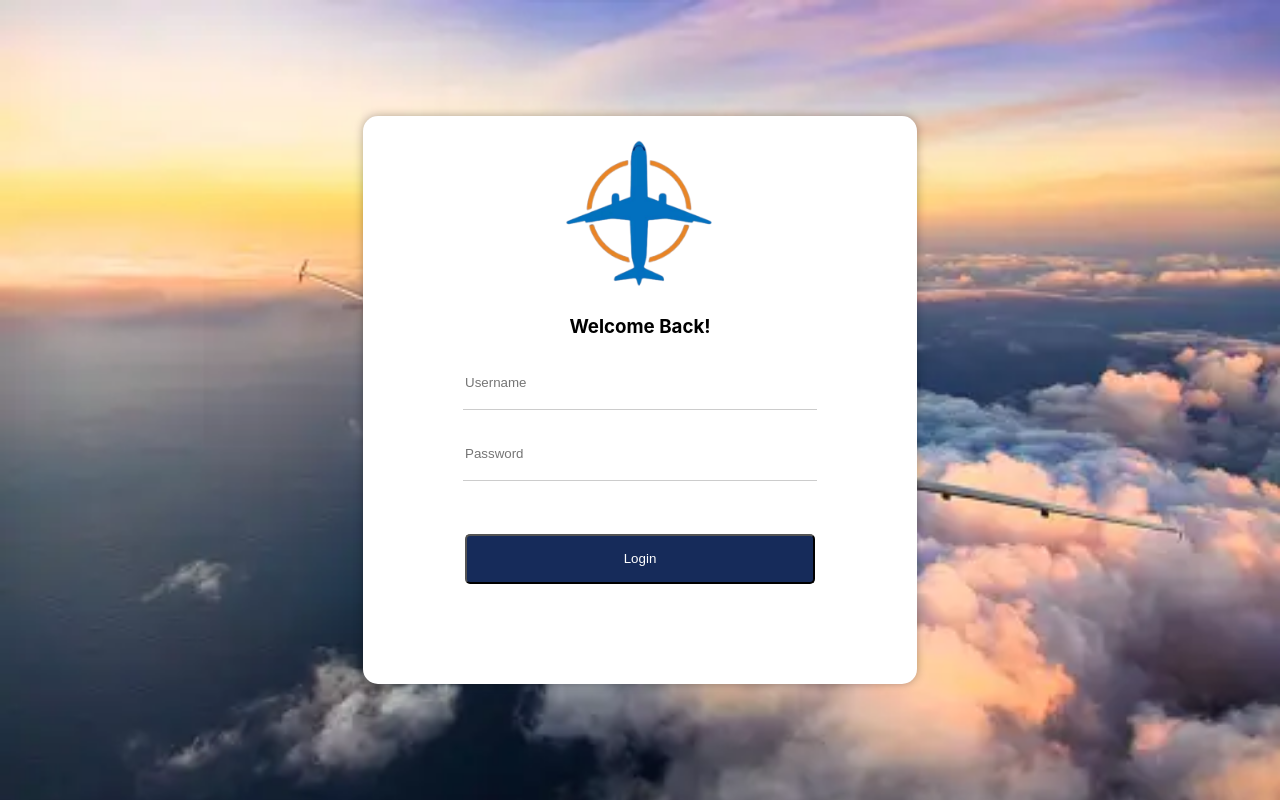
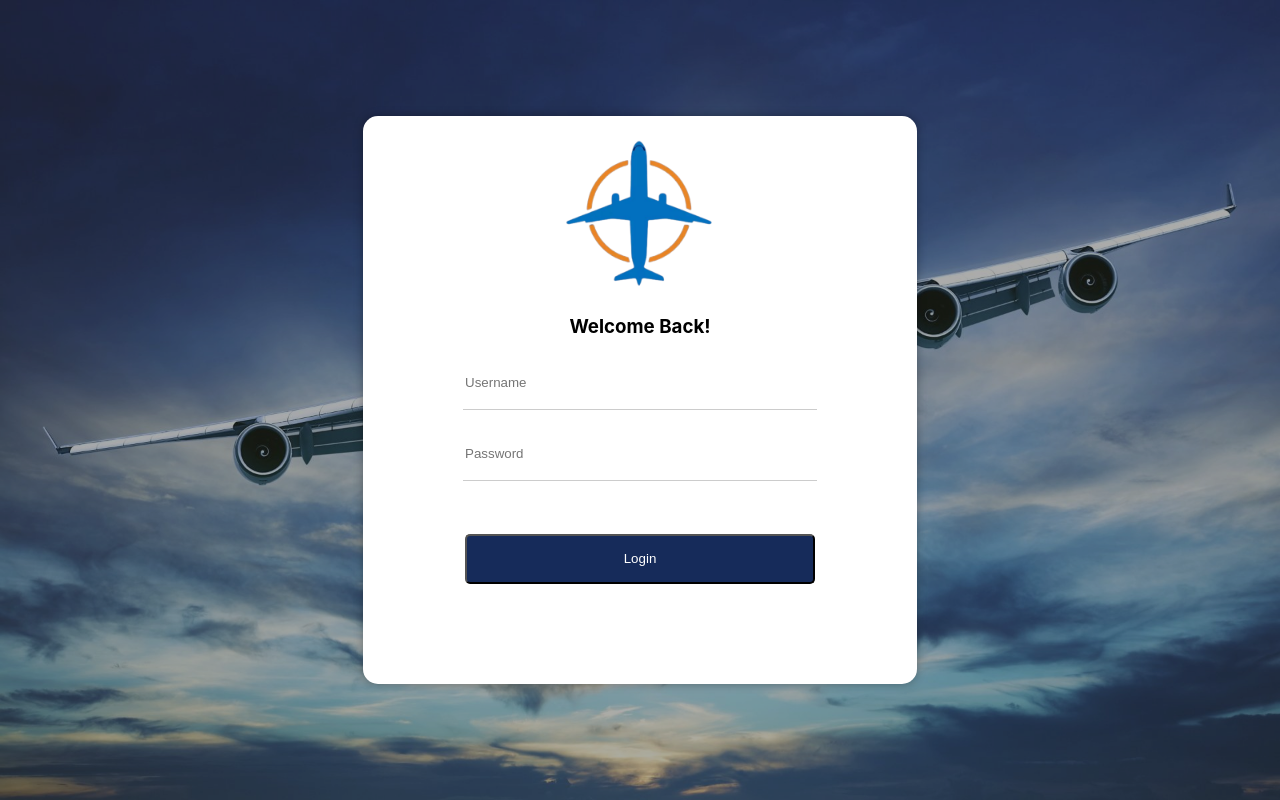
Before and after one commit to Nailah-Alqahtani/SRTS, a React (Create React App) app in the folder srts/: page / in a window 1280 px wide. Built offline with nearby package versions, Linux system fonts and the light colour scheme.

Commit message:
login background

```diff
--- a/srts/src/views/Login.css
+++ b/srts/src/views/Login.css
@@ -5,12 +5,14 @@
   justify-content: center;
   height: 100vh;
   position: relative;
+  background-color: rgba(0, 0, 0, 0.331);
 }
 
 .background-image {
-  background-image: url("../assets/images/login_background.webp");
+  background-image: url("../assets/images/login-background.jpg");
   background-size: cover;
   position: absolute;
+  opacity: 0.9;
   top: 0;
   left: 0;
   right: 0;
```
Also changed, not shown: srts/src/assets/images/login-background.jpg (added).
